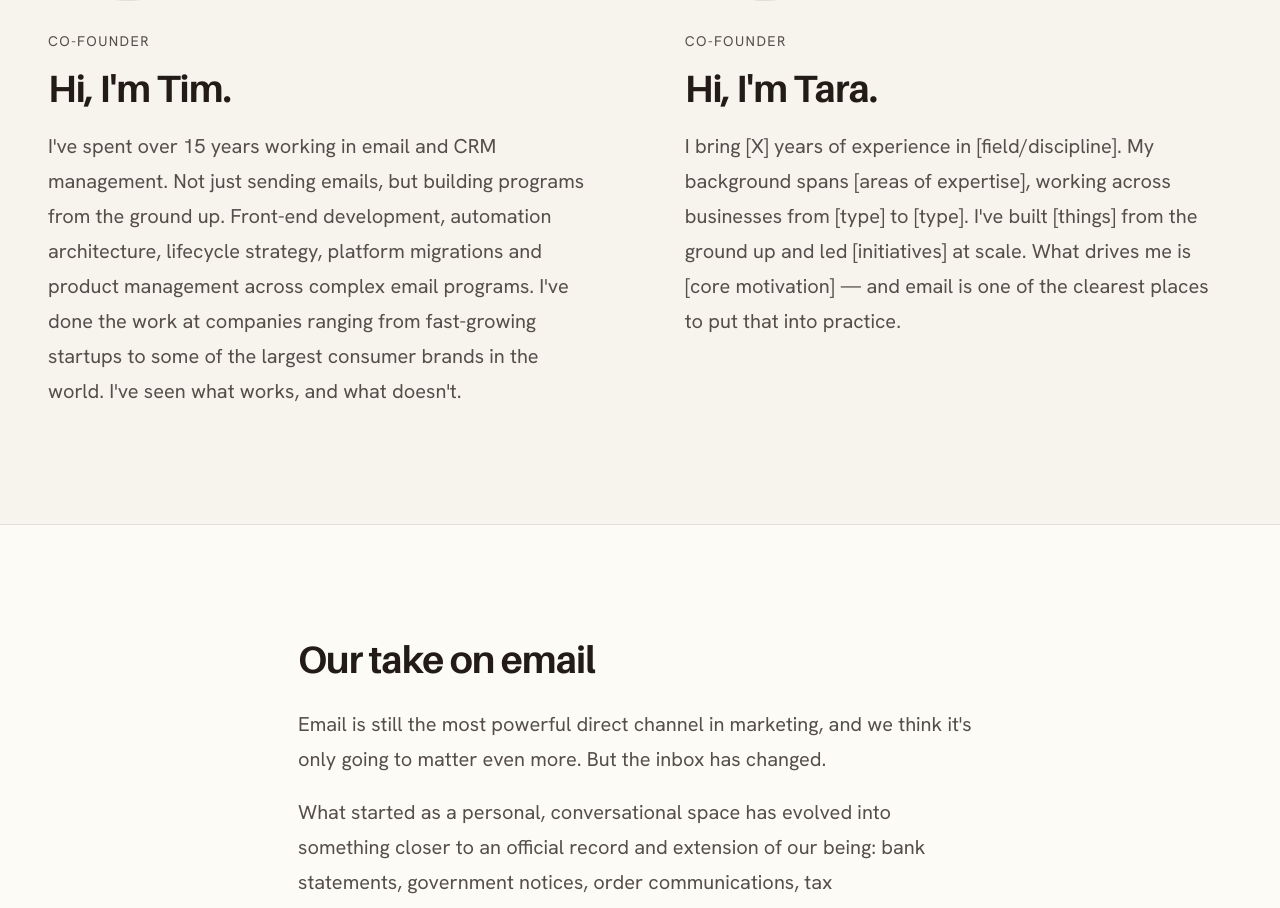
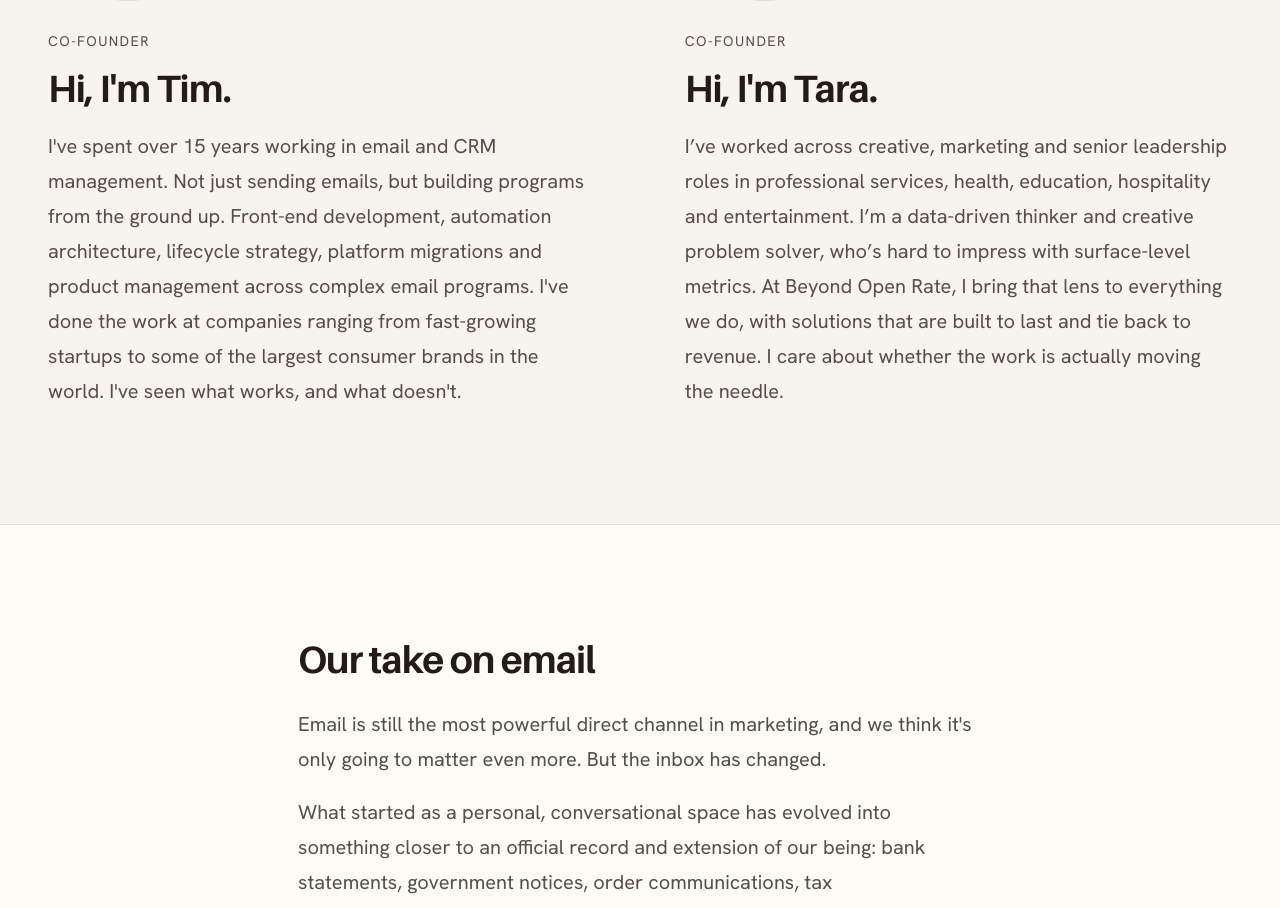
Before and after one commit to t-bowd/beyond-open-rate, a Next.js app: page /about in a window 1280 px wide. Shown: the part 1729-2637 px from the top of the page. Built offline with nearby package versions, Linux system fonts and the light colour scheme; a web font is replaced by a local one.

Commit message:
copy updates

```diff
--- a/app/about/page.tsx
+++ b/app/about/page.tsx
@@ -101,7 +101,7 @@ export default function AboutPage() {
               <p className="about-eyebrow">Co-Founder</p>
               <h2>Hi, I&apos;m Tara.</h2>
               <p>
-                I bring [X] years of experience in [field/discipline]. My background spans [areas of expertise], working across businesses from [type] to [type]. I've built [things] from the ground up and led [initiatives] at scale. What drives me is [core motivation] — and email is one of the clearest places to put that into practice.
+                I’ve worked across creative, marketing and senior leadership roles in professional services, health, education, hospitality and entertainment. I’m a data-driven thinker and creative problem solver, who’s hard to impress with surface-level metrics. At Beyond Open Rate, I bring that lens to everything we do, with solutions that are built to last and tie back to revenue. I care about whether the work is actually moving the needle.
               </p>
             </Reveal>
 
```
